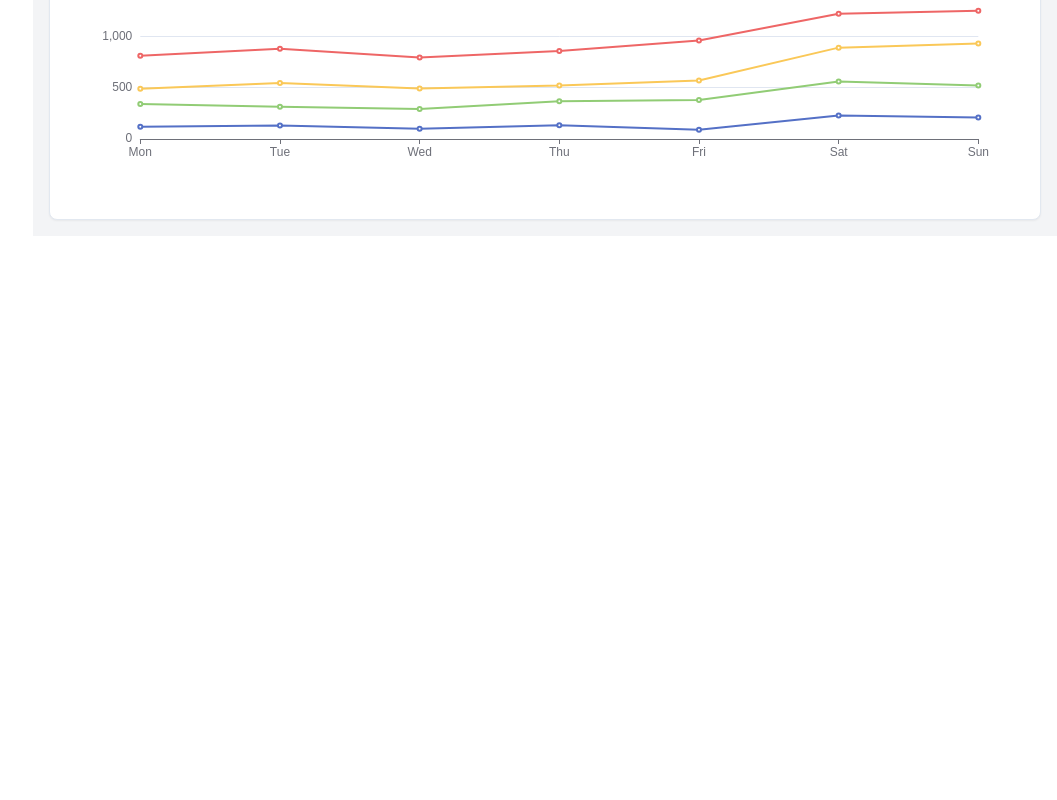
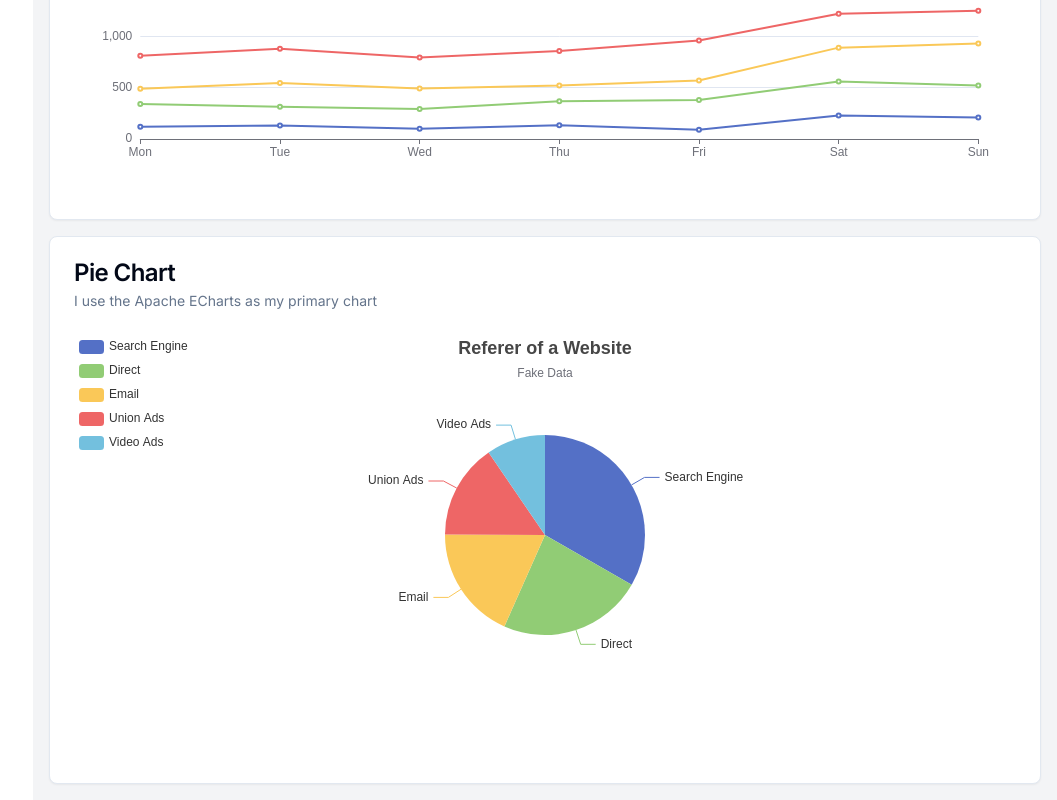
Before and after one commit to KelvinYou/kelvin-space, a Next.js app: page /component/chart in a window 1280 px wide. Shown: the part 989-1789 px from the top of the page, without its empty margins (223-1280 px from the left). Before the commit the page ends 1225 px from the top, so only its background shows below. Built offline with nearby package versions, Linux system fonts and the light colour scheme.

Commit message:
feat(chart): init pie chart

```diff
--- a/src/app/component/chart/LineChart.tsx
+++ b/src/app/component/chart/LineChart.tsx
@@ -34,11 +34,6 @@ type LineChartType = {
 const LineChart: FC<LineChartType> = (props) => {
   const { id = "echart" } = props;
   const { theme } = useTheme();
-
-  useEffect(() => {
-    const chartDom = document.getElementById(id);
-
-    const myChart = echarts.init(chartDom, theme);
 
   const option: EChartsOption = {
     title: {
@@ -103,6 +98,11 @@ const LineChart: FC<LineChartType> = (props) => {
     ]
   };
 
+  useEffect(() => {
+    const chartDom = document.getElementById(id);
+
+    const myChart = echarts.init(chartDom, theme);
+
     // Set the chart options
     myChart.setOption(option);
 
@@ -118,7 +118,7 @@ const LineChart: FC<LineChartType> = (props) => {
       });
       myChart.dispose();
     };
-  }, [theme]);
+  }, [theme, option]);
 
   return (
     <div id={id} style={{ height: '400px', width: '100%' }}></div>
--- /dev/null
+++ b/src/app/component/chart/PieChart.tsx
@@ -0,0 +1,97 @@
+"use client";
+import * as echarts from 'echarts/core';
+import {
+  TitleComponent,
+  TooltipComponent,
+  LegendComponent,
+  GridComponentOption
+} from 'echarts/components';
+import { PieChart as EPieChart, PieSeriesOption } from 'echarts/charts';
+import { LabelLayout } from 'echarts/features';
+import { CanvasRenderer } from 'echarts/renderers';
+import { FC, useEffect } from 'react';
+import { useTheme } from 'next-themes';
+
+echarts.use([
+  TitleComponent,
+  TooltipComponent,
+  LegendComponent,
+  EPieChart,
+  CanvasRenderer,
+  LabelLayout
+]);
+
+type EChartsOption = echarts.ComposeOption<GridComponentOption | PieSeriesOption>;
+
+type PieChartType = {
+  id: string
+}
+
+const PieChart: FC<PieChartType> = (props) => {
+  const { id = "echart" } = props;
+  const { theme } = useTheme();
+
+  useEffect(() => {
+    const chartDom = document.getElementById(id);
+
+    const myChart = echarts.init(chartDom, theme);
+
+    const option: EChartsOption = {
+      title: {
+        text: 'Referer of a Website',
+        subtext: 'Fake Data',
+        left: 'center'
+      },
+      tooltip: {
+        trigger: 'item'
+      },
+      legend: {
+        orient: 'vertical',
+        left: 'left'
+      },
+      series: [
+        {
+          name: 'Access From',
+          type: 'pie',
+          radius: '50%',
+          data: [
+            { value: 1048, name: 'Search Engine' },
+            { value: 735, name: 'Direct' },
+            { value: 580, name: 'Email' },
+            { value: 484, name: 'Union Ads' },
+            { value: 300, name: 'Video Ads' }
+          ],
+          emphasis: {
+            itemStyle: {
+              shadowBlur: 10,
+              shadowOffsetX: 0,
+              shadowColor: 'rgba(0, 0, 0, 0.5)'
+            }
+          }
+        }
+      ]
+    };
+
+    // Set the chart options
+    myChart.setOption(option);
+
+    // Make the chart responsive by listening to window resize events
+    window.addEventListener('resize', () => {
+      myChart.resize();
+    });
+
+    // Cleanup the chart when the component unmounts
+    return () => {
+      window.removeEventListener('resize', () => {
+        myChart.resize();
+      });
+      myChart.dispose();
+    };
+  }, [theme]);
+
+  return (
+    <div id={id} style={{ height: '400px', width: '100%' }}></div>
+  );
+}
+
+export default PieChart;
--- a/src/app/component/chart/page.tsx
+++ b/src/app/component/chart/page.tsx
@@ -2,6 +2,7 @@ import React from 'react'
 import BarChart from './BarChart'
 import { Card, CardContent, CardDescription, CardFooter, CardHeader, CardTitle } from '@/components/ui/card'
 import LineChart from './LineChart'
+import PieChart from './PieChart'
 
 const Page = () => {
   return (
@@ -43,6 +44,25 @@ const Page = () => {
           </CardFooter>
         </Card>
       </div>
+
+      <div className='mt-4'>
+        <Card>
+          <CardHeader>
+            <CardTitle>Pie Chart</CardTitle>
+            <CardDescription>I use the Apache ECharts as my primary chart</CardDescription>
+          </CardHeader>
+          <CardContent>
+            <PieChart id="3"/>
+          </CardContent>
+          <CardFooter>
+            {/* <p>Reference:
+              <a href="https://echarts.apache.org/examples/en/index.html" target="_blank">
+                https://echarts.apache.org/examples/en/index.html
+              </a>
+            </p> */}
+          </CardFooter>
+        </Card>
+      </div>
     </>
   )
 }
```
Lines whose indentation alone changed are shown as unchanged.
